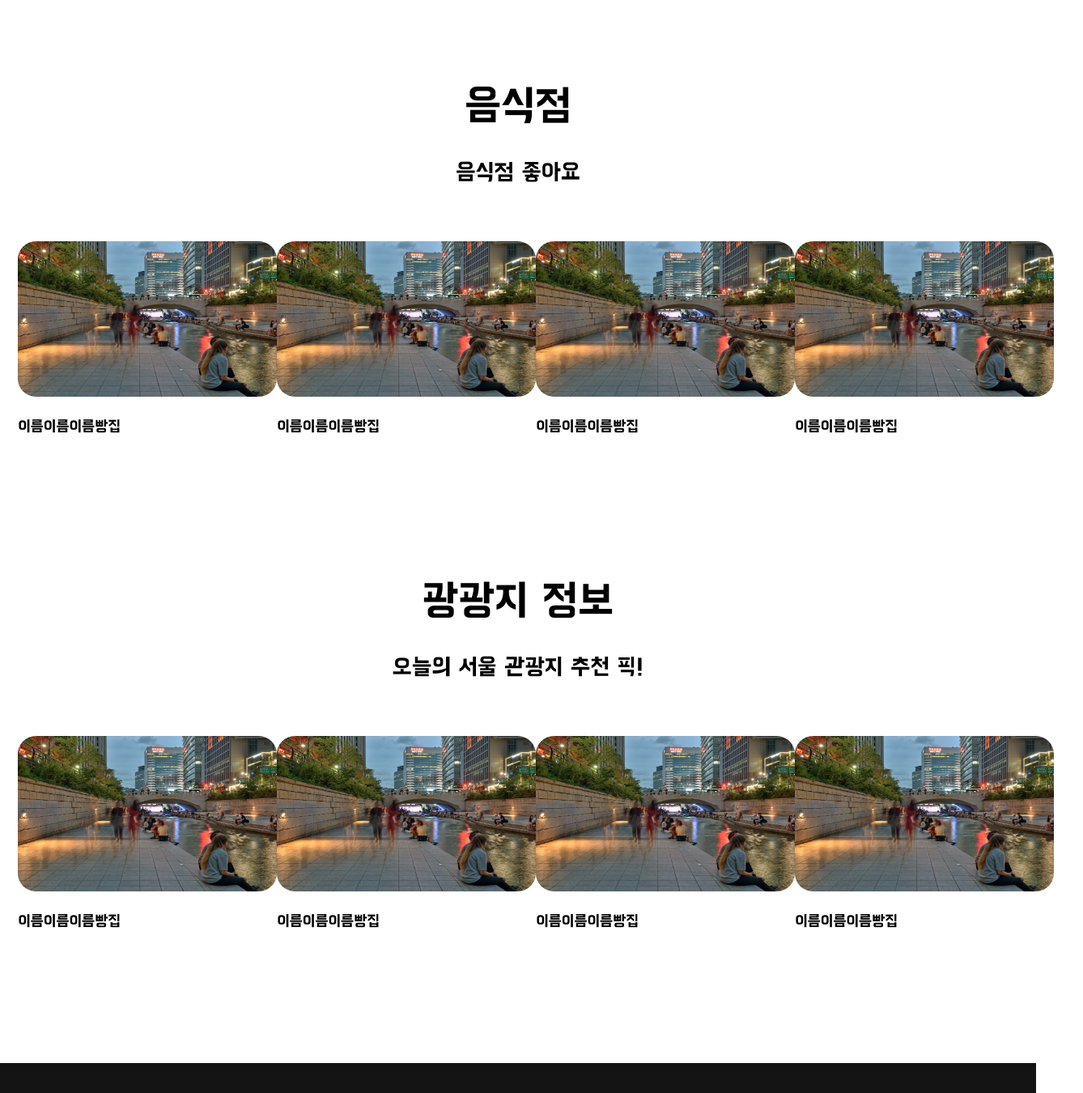
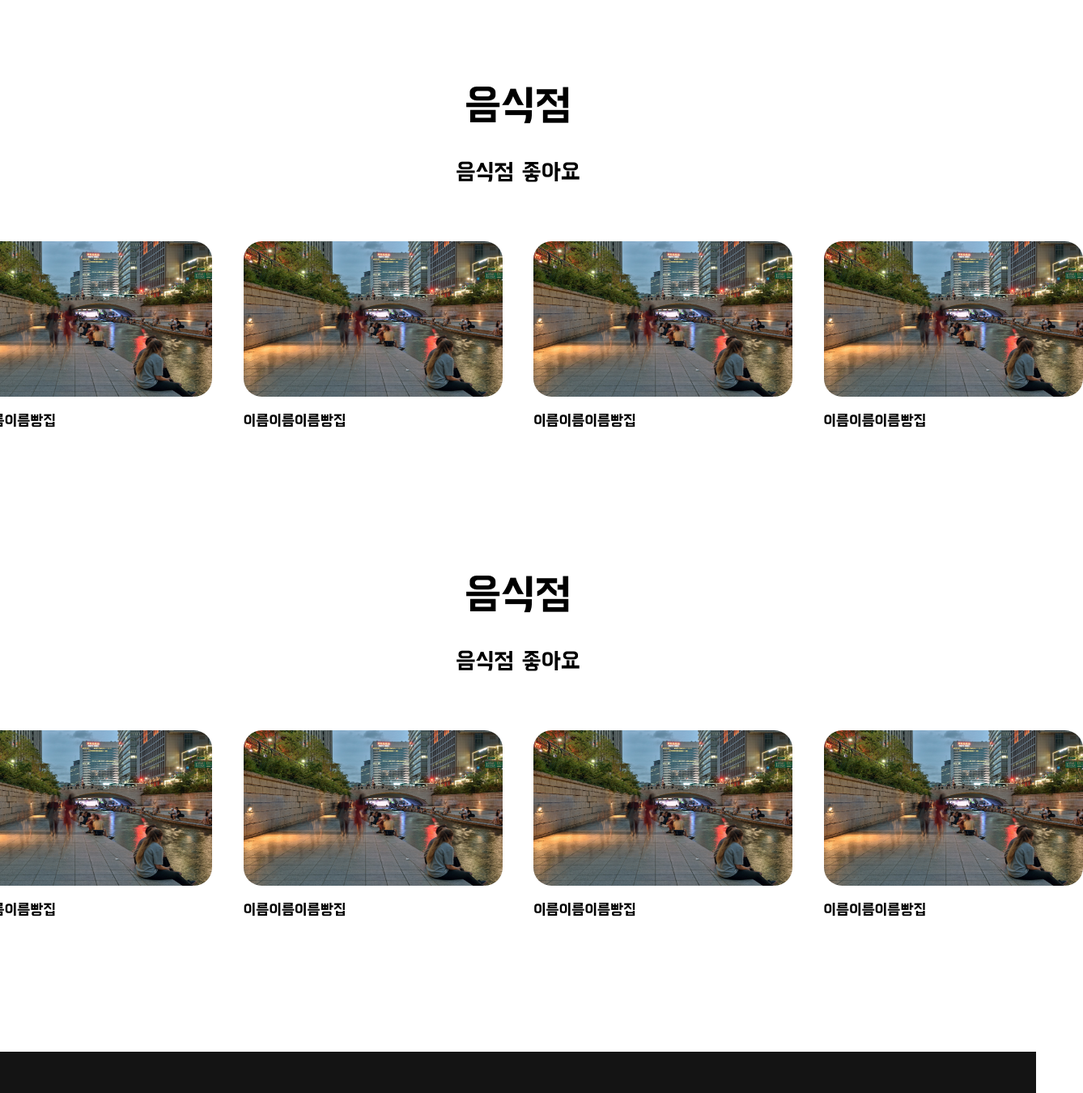
Before and after one commit to Miintoo/miinnDate-project, a React (Vite) app: page / in a window 1280 px wide. Shown: the part 805-2155 px from the top of the page at 81% size, 1338 px wide, since content can reach past the window. Built offline with nearby package versions, Linux system fonts and the light colour scheme.

Commit message:
[Feat]: recommend 컴포넌트 이미지 zoom in out 애니메이션 추가

```diff
--- a/src/components/recommend/recommendFood/RecommendFood.tsx
+++ b/src/components/recommend/recommendFood/RecommendFood.tsx
@@ -12,25 +12,33 @@ export default function RecommendFood() {
         <ul className={styles.itemList}>
           <li>
             <a href="">
-              <img src={HomeImage} alt="" />
+              <div className={styles.imgContainer}>
+                <img src={HomeImage} alt="" />
+              </div>
               <h4>이름이름이름빵집</h4>
             </a>
           </li>
           <li>
             <a href="">
-              <img src={HomeImage} alt="" />
+              <div className={styles.imgContainer}>
+                <img src={HomeImage} alt="" />
+              </div>
               <h4>이름이름이름빵집</h4>
             </a>
           </li>
           <li>
             <a href="">
-              <img src={HomeImage} alt="" />
+              <div className={styles.imgContainer}>
+                <img src={HomeImage} alt="" />
+              </div>
               <h4>이름이름이름빵집</h4>
             </a>
           </li>
           <li>
             <a href="">
-              <img src={HomeImage} alt="" />
+              <div className={styles.imgContainer}>
+                <img src={HomeImage} alt="" />
+              </div>
               <h4>이름이름이름빵집</h4>
             </a>
           </li>
--- a/src/components/recommend/recommendFood/recommendFood.module.scss
+++ b/src/components/recommend/recommendFood/recommendFood.module.scss
@@ -24,9 +24,10 @@
 
     .itemList {
       display: flex;
-      justify-content: space-between;
+      justify-content: center;
 
       li {
+        margin: 0 1.2rem;
         cursor: pointer;
 
         a {
@@ -41,11 +42,24 @@
         color: black;
       }
 
-      img {
+      .imgContainer {
         width: 20rem;
         height: 12rem;
+        border-radius: 1.4rem;
 
-        border-radius: 1.4rem;
+        overflow: hidden;
+        img {
+          width: 100%;
+          height: 100%;
+
+          transform: scale(1);
+          transition: transform 0.5s;
+
+          &:hover {
+            transform: scale(1.1);
+            transition: transform 0.5s;
+          }
+        }
       }
     }
   }
--- a/src/components/recommend/recommendLocation/RecommendLocation.tsx
+++ b/src/components/recommend/recommendLocation/RecommendLocation.tsx
@@ -6,31 +6,39 @@ export default function RecommendLocation() {
     <section className={styles.section}>
       <div className={styles.container}>
         <div className={styles.mainTitleBox}>
-          <h2>광광지 정보</h2>
-          <p>오늘의 서울 관광지 추천 픽!</p>
+          <h2>음식점</h2>
+          <p>음식점 좋아요</p>
         </div>
         <ul className={styles.itemList}>
           <li>
             <a href="">
-              <img src={HomeImage} alt="" />
+              <div className={styles.imgContainer}>
+                <img src={HomeImage} alt="" />
+              </div>
               <h4>이름이름이름빵집</h4>
             </a>
           </li>
           <li>
             <a href="">
-              <img src={HomeImage} alt="" />
+              <div className={styles.imgContainer}>
+                <img src={HomeImage} alt="" />
+              </div>
               <h4>이름이름이름빵집</h4>
             </a>
           </li>
           <li>
             <a href="">
-              <img src={HomeImage} alt="" />
+              <div className={styles.imgContainer}>
+                <img src={HomeImage} alt="" />
+              </div>
               <h4>이름이름이름빵집</h4>
             </a>
           </li>
           <li>
             <a href="">
-              <img src={HomeImage} alt="" />
+              <div className={styles.imgContainer}>
+                <img src={HomeImage} alt="" />
+              </div>
               <h4>이름이름이름빵집</h4>
             </a>
           </li>
--- a/src/components/recommend/recommendLocation/recommendLocation.module.scss
+++ b/src/components/recommend/recommendLocation/recommendLocation.module.scss
@@ -24,9 +24,10 @@
 
     .itemList {
       display: flex;
-      justify-content: space-between;
+      justify-content: center;
 
       li {
+        margin: 0 1.2rem;
         cursor: pointer;
 
         a {
@@ -41,11 +42,24 @@
         color: black;
       }
 
-      img {
+      .imgContainer {
         width: 20rem;
         height: 12rem;
+        border-radius: 1.4rem;
 
-        border-radius: 1.4rem;
+        overflow: hidden;
+        img {
+          width: 100%;
+          height: 100%;
+
+          transform: scale(1);
+          transition: transform 0.5s;
+
+          &:hover {
+            transform: scale(1.1);
+            transition: transform 0.5s;
+          }
+        }
       }
     }
   }
```
